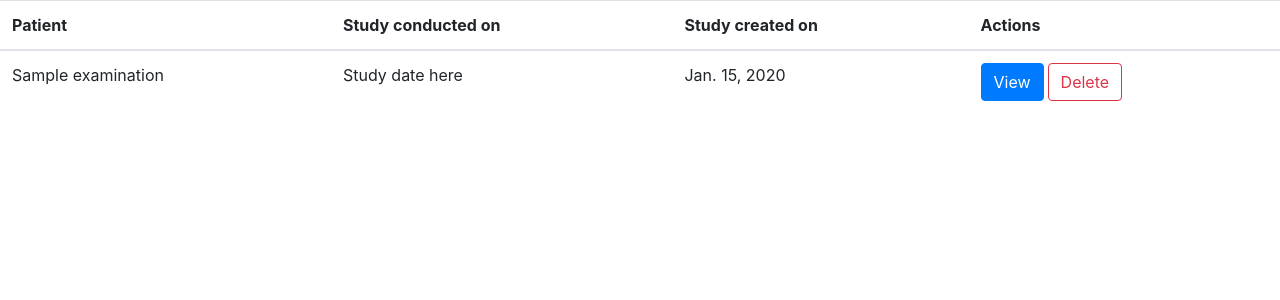
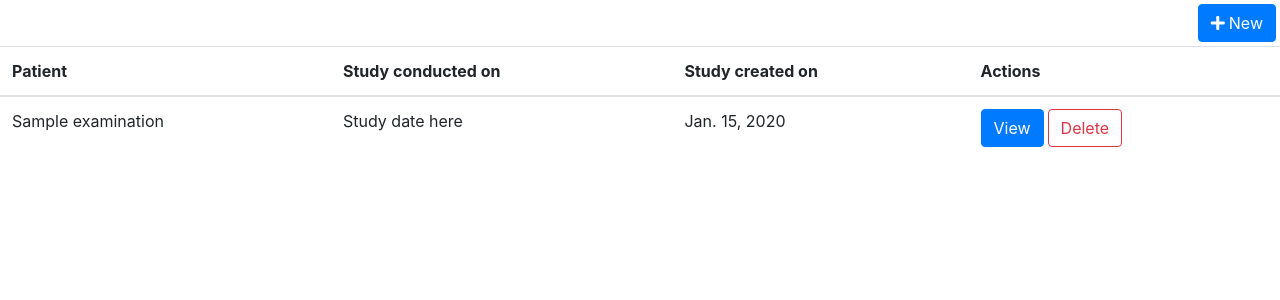
Before and after one commit to iliaparvanov/med-analysis-platform, a Django app: page /examinations/ in a window 1280 px wide. Shown: the part 56-356 px from the top of the page. Run offline with Django 3.2, Linux system fonts and the light colour scheme; a user stored in the database is signed in; tables that the repository leaves empty hold one stand-in row (values such as "Sample post"); some libraries are stand-ins or nearby versions.

Commit message:
Added button to link to examination creation page

```diff
--- a/med_analyser/templates/base.html
+++ b/med_analyser/templates/base.html
@@ -7,7 +7,7 @@
     <title>{% block title %}Medical Analysis{% endblock %}</title>
 
     <link rel="stylesheet" href="https://stackpath.bootstrapcdn.com/bootstrap/4.4.1/css/bootstrap.min.css" integrity="sha384-Vkoo8x4CGsO3+Hhxv8T/Q5PaXtkKtu6ug5TOeNV6gBiFeWPGFN9MuhOf23Q9Ifjh" crossorigin="anonymous">
-
+    <link rel="stylesheet" href="https://use.fontawesome.com/releases/v5.7.0/css/all.css" integrity="sha384-lZN37f5QGtY3VHgisS14W3ExzMWZxybE1SJSEsQp9S+oqd12jhcu+A56Ebc1zFSJ" crossorigin="anonymous">
     <link rel="icon" href="{% static 'img/favicon.png' %}">
   </head>
   <body>
--- a/med_analyser/templates/examinations/examination_list.html
+++ b/med_analyser/templates/examinations/examination_list.html
@@ -1,6 +1,7 @@
 {% extends 'base.html' %}
 
 {% block content %}
+    <a href="{% url 'examination_new' %}" role="button" class="btn btn-primary float-right m-1"><i class="fa fa-plus pr-1"></i>New</a>
     <table class="table">
         <thead>
             <tr>
--- a/med_analyser/templates/examinations/examination_new.html
+++ b/med_analyser/templates/examinations/examination_new.html
@@ -5,7 +5,7 @@
     <h1>New examination</h1>
     <form action="" method="post" enctype="multipart/form-data">
         {% csrf_token %}
-        {{ form.as_p }}
+        {{ form|crispy }}
         <button class="" type="submit">Save</button>
     </form>
 
```
